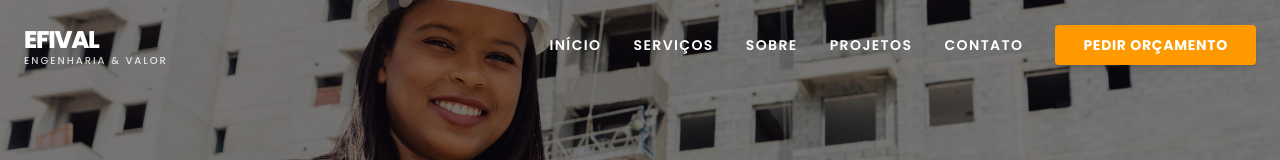
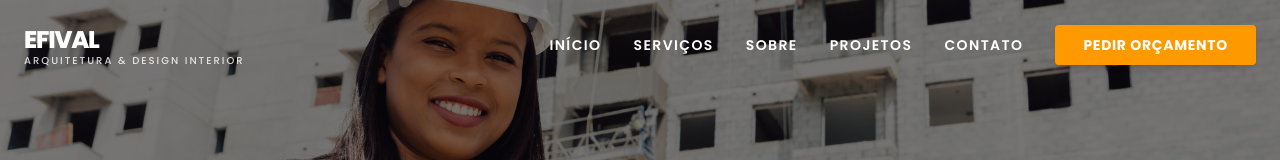
Before and after one commit to nsimba-afonso-nwayami/efival, a Next.js app: page /sobre in a window 1280 px wide. Shown: the top 160 px of the page. Built offline with nearby package versions, Linux system fonts and the light colour scheme; some icons are missing.

Commit message:
Conteúdo alterado no header

```diff
--- a/src/components/header/Header.jsx
+++ b/src/components/header/Header.jsx
@@ -35,7 +35,7 @@ export default function Header() {
           </span>
           <span className={`text-[10px] uppercase tracking-[0.2em] font-medium transition-colors duration-300
             ${(scrolled || open) ? "text-amber-600" : "text-white/80"}`}>
-            Engenharia & Valor
+            Arquitetura & Design Interior
           </span>
         </Link>
 
```
